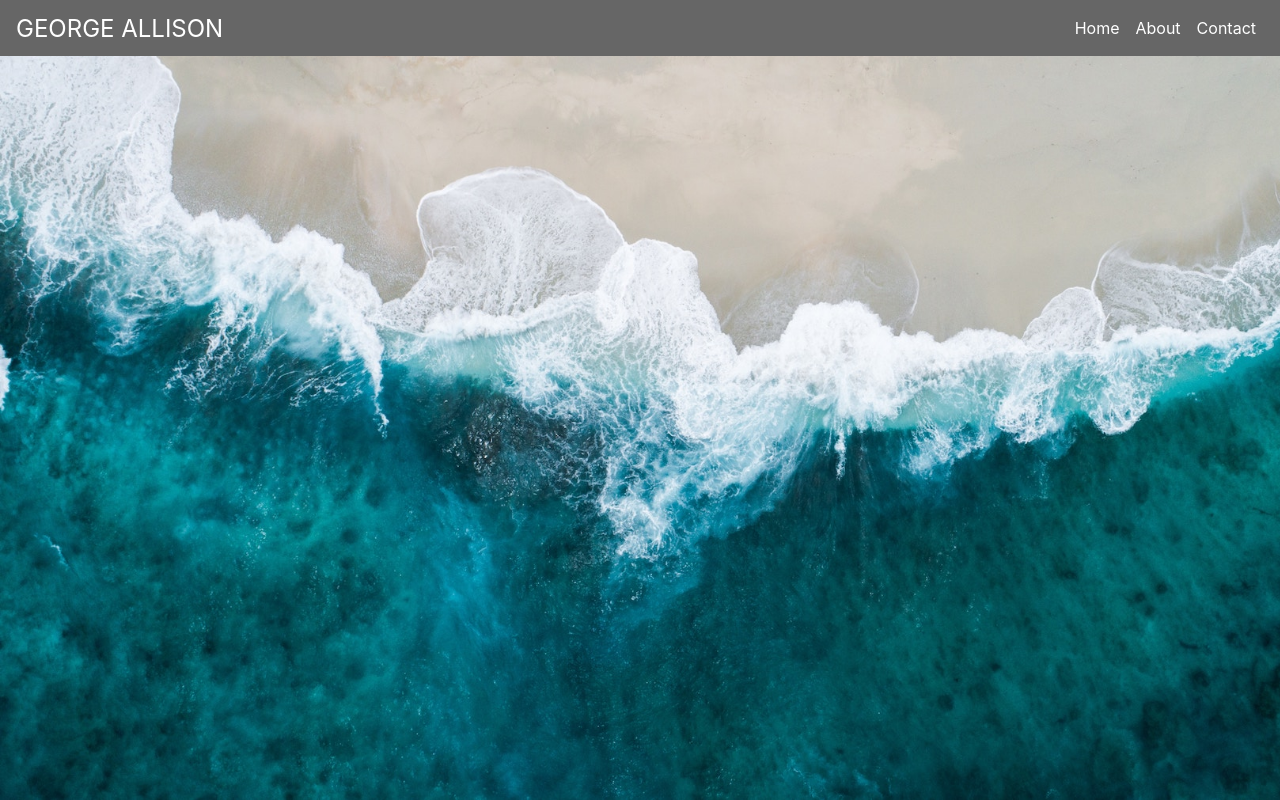
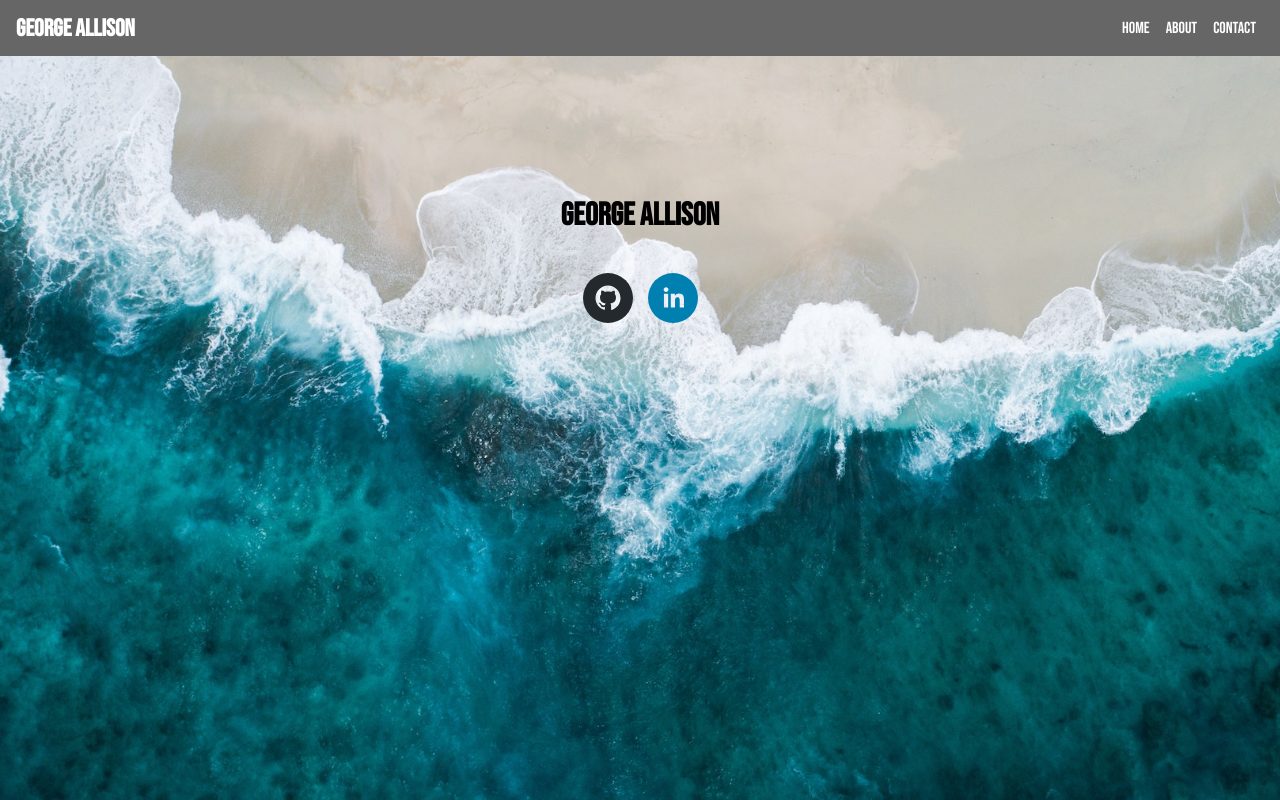
Before and after one commit to joji-harada/portfolio, a React (Create React App) app: page / in a window 1280 px wide. Built offline with nearby package versions, Linux system fonts and the light colour scheme.

Commit message:
added flex, social logos, center content

```diff
--- a/package.json
+++ b/package.json
@@ -27,5 +27,8 @@
       "last 1 firefox version",
       "last 1 safari version"
     ]
+  },
+  "devDependencies": {
+    "react-social-icons": "^4.1.0"
   }
 }
--- a/src/App.js
+++ b/src/App.js
@@ -2,6 +2,7 @@ import React, { Component } from 'react';
 import NavBar from './components/Nav/Nav';
 import Slide from './components/SlideMenu/Slide';
 import BackDrop from './components/BackDrop/BackDrop';
+import CenterContent from './components/CenterContent/CenterContent';
 import './App.css';
 
 class App extends Component {
@@ -30,7 +31,7 @@ class App extends Component {
         <NavBar slideClickHandler={this.slideToggleHandler}/>
         <Slide show={this.state.slideOpen} />;
         {backdrop}
-
+        <CenterContent />
       </div>
     );
   }
--- /dev/null
+++ b/src/components/CenterContent/CenterContent.css
@@ -0,0 +1,20 @@
+.centerContent{
+    display: flex;
+    align-items: center;
+    justify-content: center;
+    flex-direction: column;
+    margin-top: 156px;
+}
+
+.centerList{
+    display: flex;
+    flex-direction: row;
+    list-style-type: none;
+    align-items: center;
+    justify-content: center;
+    margin-right: 25px;
+}
+
+.centerList li{
+    margin-right: 15px;
+}
--- a/src/components/CenterContent/CenterContent.js
+++ b/src/components/CenterContent/CenterContent.js
@@ -1,8 +1,14 @@
 import React from 'react';
+import './CenterContent.css';
+import { SocialIcon } from 'react-social-icons';
 
 const CenterContent = props => (
-    <div>
-
+    <div className="centerContent">
+        <h1>GEORGE ALLISON</h1>
+        <ul className="centerList">
+            <li><SocialIcon url="https://github.com/joji-harada" /></li>
+            <li><SocialIcon url="https://www.linkedin.com/in/george-allison-728975139/" /></li>
+        </ul>
     </div>
 );
 
--- a/src/components/Nav/Nav.css
+++ b/src/components/Nav/Nav.css
@@ -9,6 +9,7 @@
 
 .navbar__logo{
     margin-left: 1rem;
+    font-weight: 900;
 }
 
 .navbar__logo a{
--- a/src/components/Nav/Nav.js
+++ b/src/components/Nav/Nav.js
@@ -13,7 +13,7 @@ const NavBar = props => (
             <div className="spacer" />
                 <div className="navbar_items">
                     <ul>
-                        <li><a href="">Home</a></li>
+                        <li><a href="/index.html">Home</a></li>
                         <li><a href="">About</a></li>
                         <li><a href="">Contact</a></li>
                     </ul>
--- a/src/index.css
+++ b/src/index.css
@@ -1,8 +1,8 @@
+@import url('https://fonts.googleapis.com/css?family=Bebas+Neue&display=swap');
+
 body {
   margin: 0;
-  font-family: -apple-system, BlinkMacSystemFont, "Segoe UI", "Roboto", "Oxygen",
-    "Ubuntu", "Cantarell", "Fira Sans", "Droid Sans", "Helvetica Neue",
-    sans-serif;
+  font-family: 'Bebas Neue', cursive;
   -webkit-font-smoothing: antialiased;
   -moz-osx-font-smoothing: grayscale;
   height: 100%;
```
Also changed, not shown: 1 other file (tests, documents, lock files or other folders).
